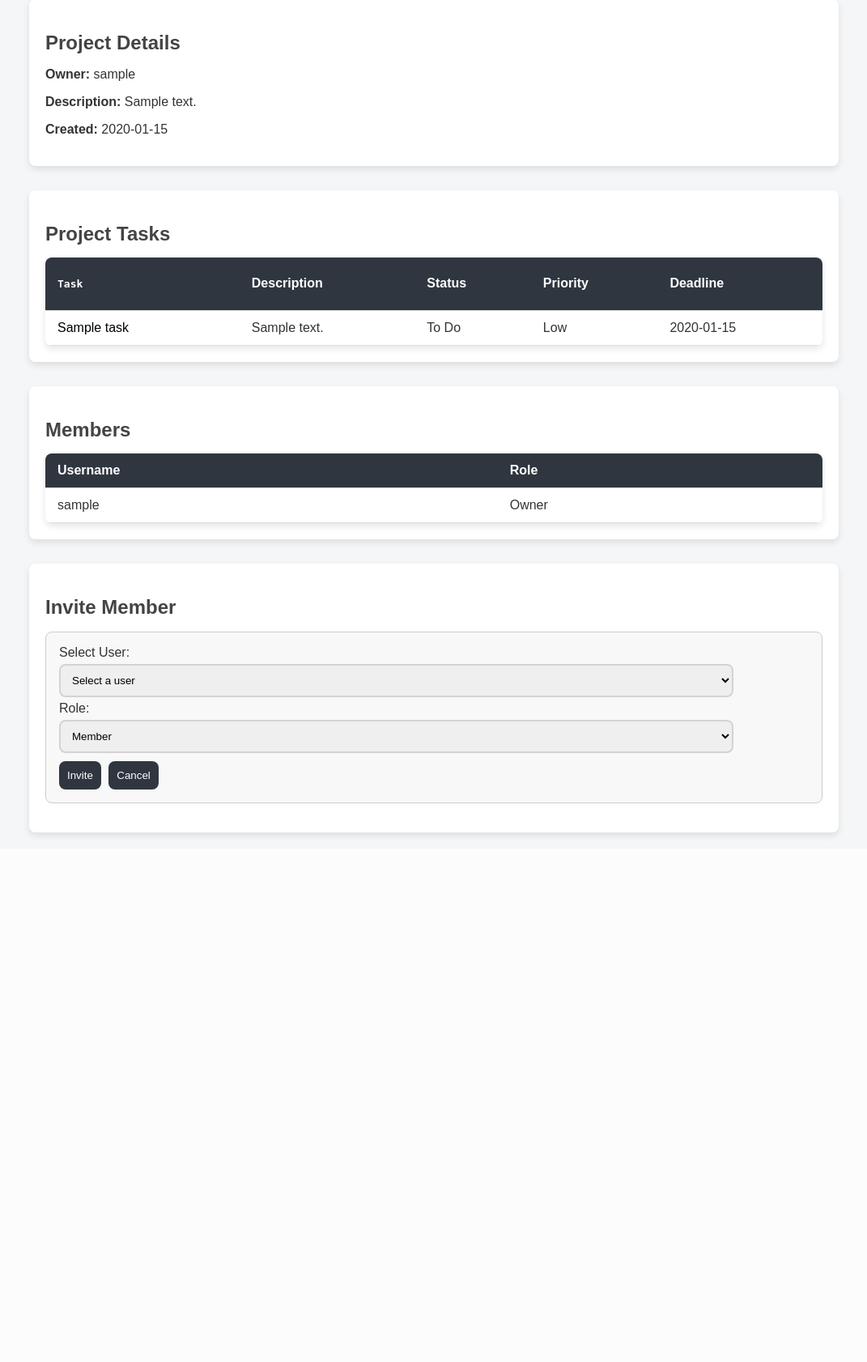
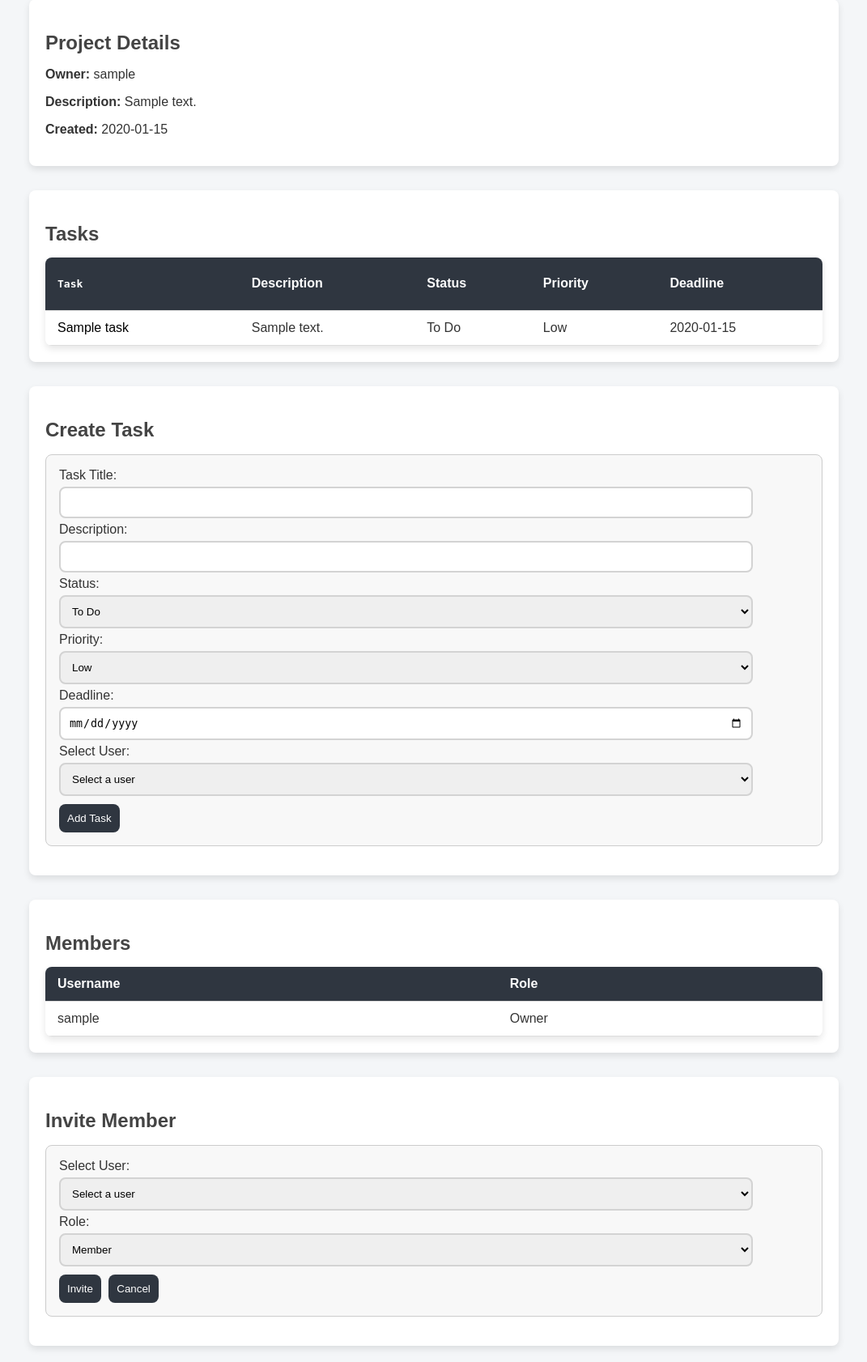
Before and after one commit to AyhamAlsayyed/task-manager, a Django app: page /projects/1/ in a window 1280 px wide. Shown: the part 88-1770 px from the top of the page at 81% size, without its empty margins (104-1175 px from the left). Before the commit the page ends 1124 px from the top, so only its background shows below. Run offline with Django 5.2, Linux system fonts and the light colour scheme; a user stored in the database is signed in; tables that the repository leaves empty hold one stand-in row (values such as "Sample post"); one stand-in notice (Sample message) is shown.

Commit message:
clean up the views code and implement task creation on project page

```diff
--- a/app/static/app/project.css
+++ b/app/static/app/project.css
@@ -53,6 +53,63 @@ th, td {
 a {
     text-decoration: none;
     color: black;
+}
+
+.create-task {
+    background: white;
+    padding: 20px;
+    border-radius: 8px;
+    box-shadow: 0 4px 8px rgba(0,0,0,0.1);
+    margin-bottom: 30px;
+}
+
+.create-task h2 {
+    margin-bottom: 15px;
+    color: #444;
+}
+
+.create-task .popup-form {
+    display: block;
+    margin: 1rem 0;
+    padding: 1rem;
+    border: 1px solid #ccc;
+    background-color: #f8f8f8;
+    border-radius: 8px;
+}
+
+.create-task .popup-form input,
+.create-task .popup-form select {
+    display: block;
+    width: 90%;
+    padding: 10px;
+    border: 2px solid lightgray;
+    border-radius: 8px;
+    margin: 5px 0;
+}
+
+.create-task .popup-form select{
+    width: 92.5%;
+}
+
+.create-task .popup-form input:focus,
+.create-task .popup-form select:focus {
+    border-color: #2f3640;
+    outline: none;
+}
+
+.create-task .popup-form button {
+    display: inline-block;
+    padding: 10px;
+    border-radius: 8px;
+    margin: 5px 5px 0 0;
+    background: #2f3640;
+    border: none;
+    color: white;
+    cursor: pointer;
+}
+
+.create-task .popup-form button:hover {
+    background: #272b34;
 }
 
 .members-list {
@@ -112,7 +169,7 @@ a {
 
 .popup-form input, .popup-form select {
     display: block;
-    width: 90%;
+    width: 92.5%;
     padding: 10px;
     border: 2px solid lightgray;
     border-radius: 8px;
--- a/app/templates/app/project.html
+++ b/app/templates/app/project.html
@@ -31,7 +31,7 @@
     </section>
 
     <section class="task-list">
-        <h2>Project Tasks</h2>
+        <h2>Tasks</h2>
         <table>
             <thead>
                 <tr>
@@ -53,12 +53,63 @@
                     </tr>
                 {% empty %}
                     <tr>
-                        <td colspan="4">No tasks found.</td>
+                        <td colspan="5">No tasks found.</td>
                     </tr>
                 {% endfor %}
             </tbody>
         </table>
     </section>
+
+{% if project.user_role == "O" %}
+    <section class="create-task" id="create-task">
+        <h2>Create Task</h2>
+        <div class="popup-form">
+            {% if messages %}
+                {% for message in messages %}
+                    {% if "create-task" in message.tags %}
+                        <p style="color: {% if message.level_tag == 'error' %}red{% else %}green{% endif %};">
+                           {{ message }}
+                       </p>
+                    {% endif %}
+                {% endfor %}
+            {% endif %}
+            <form method="post" action="{% url 'app:create_task' project.id %}">
+                {% csrf_token %}
+                <label for="title">Task Title:</label>
+                <input type="text" name="title" id="title" >
+
+                <label for="description">Description:</label>
+                <input type="text" name="description" id="description">
+
+                <label for="status">Status:</label>
+                <select name="status" id="status">
+                    <option value="todo" selected>To Do</option>
+                    <option value="inprogress">In Progress</option>
+                    <option value="done">Done</option>
+                </select>
+
+                <label for="priority">Priority:</label>
+                <select name="priority" id="priority">
+                    <option value="0" selected>Low</option>
+                    <option value="1">Medium</option>
+                    <option value="2">High</option>
+                </select>
+
+                <label for="deadline">Deadline:</label>
+                <input type="date" name="deadline" id="deadline" required>
+
+                <label for="user_id">Select User:</label>
+                <select name="user_id" id="user_id" required>
+                    <option value="" disabled selected>Select a user</option>
+                    {% for user in users %}
+                        <option value="{{ user.id }}">{{ user.username }}</option>
+                    {% endfor %}
+                </select>
+                <button type="submit">Add Task</button>
+            </form>
+        </div>
+    </section>
+    {% endif %}
 
     <section class="members-list">
         <h2>Members</h2>
@@ -91,15 +142,24 @@
     </section>
 
     {% if project.user_role == "O" %}
-    <section class="invite-member">
+    <section class="invite-member" id="invite-member">
         <h2>Invite Member</h2>
         <div id="popupForm" class="popup-form">
-            <form method="post" action="{% url 'app:project' project.id %}">
+            {% if messages %}
+                {% for message in messages %}
+                    {% if "invite-member" in message.tags %}
+                       <p style="color: {% if message.level_tag == 'error' %}red{% else %}green{% endif %};">
+                           {{ message }}
+                       </p>
+                    {% endif %}
+                {% endfor %}
+            {% endif %}
+            <form method="post" action="{% url 'app:add_member' project.id %}">
                 {% csrf_token %}
                 <label for="user_id">Select User:</label>
                 <select name="user_id" id="user_id" required>
                     <option value="" disabled selected>Select a user</option>
-                    {% for user in users %}
+                    {% for user in users_in %}
                         <option value="{{ user.id }}">{{ user.username }}</option>
                     {% endfor %}
                 </select>
@@ -109,10 +169,6 @@
                     <option value="M" selected>Member</option>
                     <option value="O">Owner</option>
                 </select>
-
-                {% if error_message %}
-                    <p style="color:red;">{{ error_message }}</p>
-                {% endif %}
 
                 <button type="submit">Invite</button>
                 <button type="button" id="cancelPopup">Cancel</button>
--- a/app/urls.py
+++ b/app/urls.py
@@ -14,4 +14,6 @@ urlpatterns = [
     path("edit_profile/", views.edit_profile_view, name="edit_profile"),
     path("projects/", views.projects_view, name="projects"),
     path("projects/<int:project_id>/", views.project_view, name="project"),
+    path("projects/<int:project_id>/create-task", views.create_task_view, name="create_task"),
+    path("projects/<int:project_id>/add-member", views.add_member_view, name="add_member"),
 ]
--- a/app/views/profile_views.py
+++ b/app/views/profile_views.py
@@ -17,7 +17,6 @@ def edit_profile_view(request):
 
         profile.bio = request.POST.get("bio")
 
-        avatar = request.FILES.get("avatar")
         if avatar:
             profile.avatar = avatar
         profile.save()
--- a/app/views/project_views.py
+++ /dev/null
@@ -1,36 +0,0 @@
-from django.contrib.auth.models import User
-from django.shortcuts import get_object_or_404, redirect, render
-
-from app.models import Project, ProjectMembership
-
-
-def project_view(request, project_id):
-    project = get_object_or_404(Project, pk=project_id)
-    error_message = None
-    if request.method == "POST":
-        user_id = request.POST.get("user_id")
-        role = request.POST.get("role")
-
-        if user_id:
-            invited_user = get_object_or_404(User, pk=user_id)
-            if ProjectMembership.objects.filter(user=invited_user, project=project).exists():
-                error_message = f"{invited_user.username} is already a member of this project."
-                return redirect("app:project", project_id=project_id)
-            else:
-                membership = ProjectMembership(user=invited_user, role=role, project=project)
-                membership.save()
-        else:
-            error_message = "Please select a user."
-
-    users = User.objects.exclude(memberships__project=project).order_by("username")
-    tasks = project.tasks.all()
-    membership = ProjectMembership.objects.get(project=project, user=request.user)
-    project.user_role = membership.role
-
-    context = {
-        "tasks": tasks,
-        "project": project,
-        "users": users,
-        "error_message": error_message,
-    }
-    return render(request, "app/project.html", context)
--- a/app/views/projects_views.py
+++ b/app/views/projects_views.py
@@ -1,6 +1,12 @@
-from django.shortcuts import redirect, render
+from datetime import datetime
 
-from app.models import Project, ProjectMembership
+from django.contrib import messages
+from django.contrib.auth.models import User
+from django.shortcuts import get_object_or_404, redirect, render
+from django.urls import reverse
+from django.utils import timezone
+
+from app.models import Project, ProjectMembership, Task
 
 
 def projects_view(request):
@@ -10,15 +16,15 @@ def projects_view(request):
         description = request.POST.get("description")
 
         if not title:
-            return render(request, "app/projects.html", {"error_message": "Title is required."})
-        else:
-            project = Project(owner=request.user, title=title, description=description)
-            project.save()
-            membership = ProjectMembership(user=owner, role="O", project=project)
-            membership.save()
+            messages.error(request, "Title is required.", extra_tags="invite-member")
             return redirect("app:projects")
-    else:
-        error_message = None
+
+        project = Project(owner=request.user, title=title, description=description)
+        project.save()
+        membership = ProjectMembership(user=owner, role="O", project=project)
+        membership.save()
+        messages.success(request, "Project created successfully.", extra_tags="invite-member")
+        return redirect("app:projects")
 
     projects = Project.objects.filter(memberships__user=owner).order_by("-created_at")
     for project in projects:
@@ -27,6 +33,87 @@ def projects_view(request):
 
     context = {
         "projects": projects,
-        "error_message": error_message,
     }
     return render(request, "app/projects.html", context)
+
+
+def project_view(request, project_id):
+    project = get_object_or_404(Project, pk=project_id)
+    users_in = User.objects.exclude(memberships__project=project).order_by("username")
+    users = User.objects.filter(memberships__project=project)
+    membership = ProjectMembership.objects.get(project=project, user=request.user)
+    project.user_role = membership.role
+    tasks = project.tasks.all()
+    context = {
+        "tasks": tasks,
+        "project": project,
+        "users_in": users_in,
+        "users": users,
+    }
+    return render(request, "app/project.html", context)
+
+
+def add_member_view(request, project_id):
+    project = get_object_or_404(Project, pk=project_id)
+    if request.method != "POST":
+        return redirect(reverse("app:project", args=[project_id]) + "#invite-member")
+
+    user_id = request.POST.get("user_id")
+    role = request.POST.get("role")
+
+    if not user_id:
+        messages.error(request, "Please select a user.")
+        return redirect(reverse("app:project", args=[project_id]) + "#invite-member")
+
+    invited_user = get_object_or_404(User, pk=user_id)
+    if ProjectMembership.objects.filter(user=invited_user, project=project).exists():
+        messages.error(request, f"{invited_user.username} is already a member of this project.")
+        return redirect(reverse("app:project", args=[project_id]) + "#invite-member")
+
+    ProjectMembership.objects.create(user=invited_user, role=role, project=project)
+    messages.success(request, f"{invited_user.username} has been added to the project.")
+    return redirect(reverse("app:project", args=[project_id]) + "#invite-member")
+
+
+def create_task_view(request, project_id):
+    project = get_object_or_404(Project, pk=project_id)
+    membership = ProjectMembership.objects.get(project=project, user=request.user)
+
+    if not membership or membership.role != "O":
+        messages.error(request, "You do not have permission to create a task.", extra_tags="create-task")
+        return redirect(reverse("app:project", args=[project_id]) + "#create-task")
+
+    if request.method == "POST":
+        title = request.POST.get("title").strip()
+        user_id = request.POST.get("user_id")
+        deadline = request.POST.get("deadline")
+
+        if not user_id:
+            messages.error(request, "Please select a user.", extra_tags="create-task")
+            return redirect(reverse("app:project", args=[project_id]) + "#create-task")
+
+        if not title:
+            messages.error(request, "Title is required.", extra_tags="create-task")
+            return redirect(reverse("app:project", args=[project_id]) + "#create-task")
+
+        if deadline:
+            deadline_dt = datetime.strptime(deadline, "%Y-%m-%d")
+            deadline_dt = timezone.make_aware(deadline_dt)
+
+            if deadline_dt < timezone.now():
+                messages.error(request, "Deadline can't be in the past.", extra_tags="create-task")
+                return redirect(reverse("app:project", args=[project_id]) + "#create-task")
+
+        assigned_user = get_object_or_404(User, pk=user_id)
+        Task.objects.create(
+            title=title,
+            description=request.POST.get("description"),
+            status=request.POST.get("status"),
+            deadline=deadline,
+            priority=request.POST.get("priority"),
+            project=project,
+            user=assigned_user,
+        )
+        messages.success(request, "Task created successfully.", extra_tags="create-task")
+        return redirect(reverse("app:project", args=[project_id]) + "#create-task")
+    return redirect(reverse("app:project", args=[project_id]) + "#create-task")
```
Also changed, not shown: app/templates/app/projects.html (+6 -2 lines), app/views/__init__.py (+6 -2 lines), app/views/auth_views.py (+25 -28 lines).
